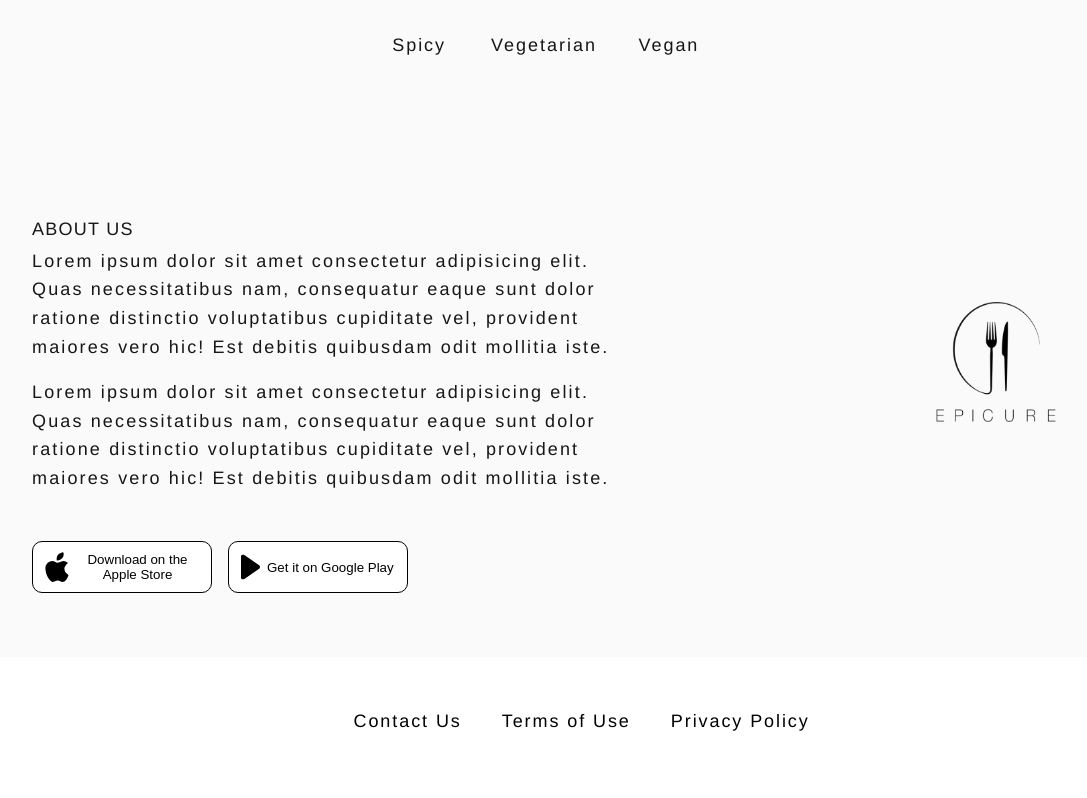
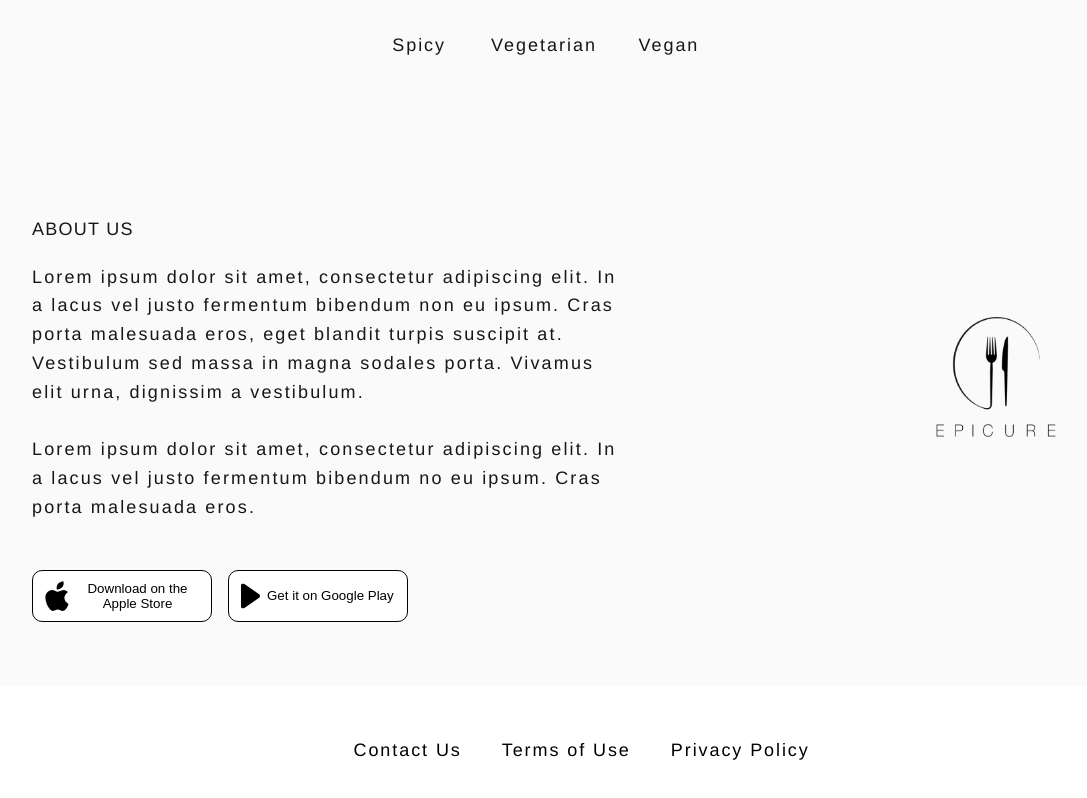
Before and after one commit to keren-elbaz-m/epicure_client, a Next.js app: page / in a window 1280 px wide. Shown: the part 1350-2148 px from the top of the page, without its empty margins (96-1183 px from the left). Built offline with nearby package versions, Linux system fonts and the light colour scheme.

Commit message:
Fixed description white space

```diff
--- a/src/components/About/About.module.scss
+++ b/src/components/About/About.module.scss
@@ -109,3 +109,11 @@
         line-height: 1.6;
     }
 }
+
+.description{
+    padding-top:16px;
+    @include respond-to(desktop){
+        white-space: pre-line;
+    }
+
+}
--- a/src/components/About/About.tsx
+++ b/src/components/About/About.tsx
@@ -11,8 +11,7 @@ export default function About(){
         <div className={style.secondaryContainer}>
             <div className={style.textBlock}>
                 <h1 className={style.title}>{RESOURES.homepage.aboutUs}</h1>
-                <p>{RESOURES.homepage.description}</p>
-                <p>{RESOURES.homepage.description}</p>
+                <p className={style.description}>{RESOURES.homepage.description}</p>
             </div>
             <div className={style.iconsWrapper}>
                 {contactIcons.map((icon, index) => (
--- a/src/data/text.ts
+++ b/src/data/text.ts
@@ -6,7 +6,6 @@ export const RESOURES = {
         popularSection: 'popular restaurant in epicure:',
         iconMeaning: 'The meaning of our icons',
         aboutUs: 'About us',
-        description: 'Lorem ipsum dolor sit amet consectetur adipisicing elit. Quas necessitatibus nam, consequatur eaque sunt dolor ratione distinctio voluptatibus cupiditate vel, provident maiores vero hic! Est debitis quibusdam odit mollitia iste.',
-
+        description:"Lorem ipsum dolor sit amet, consectetur adipiscing elit. In a lacus vel justo fermentum bibendum non eu ipsum. Cras porta malesuada eros, eget blandit turpis suscipit at. Vestibulum sed massa in magna sodales porta. Vivamus elit urna, dignissim a vestibulum.\n\nLorem ipsum dolor sit amet, consectetur adipiscing elit. In a lacus vel justo fermentum bibendum no eu ipsum. Cras porta malesuada eros.",
     }
 }
```
Lines whose indentation alone changed are shown as unchanged.
